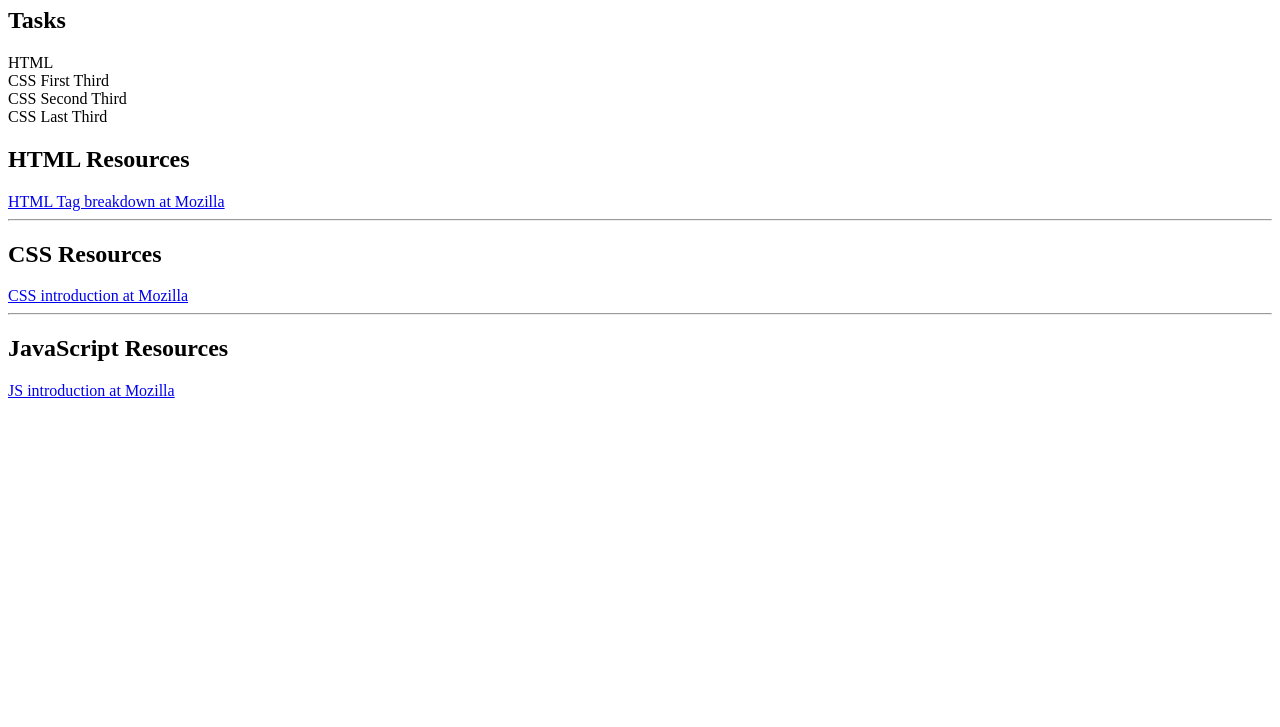
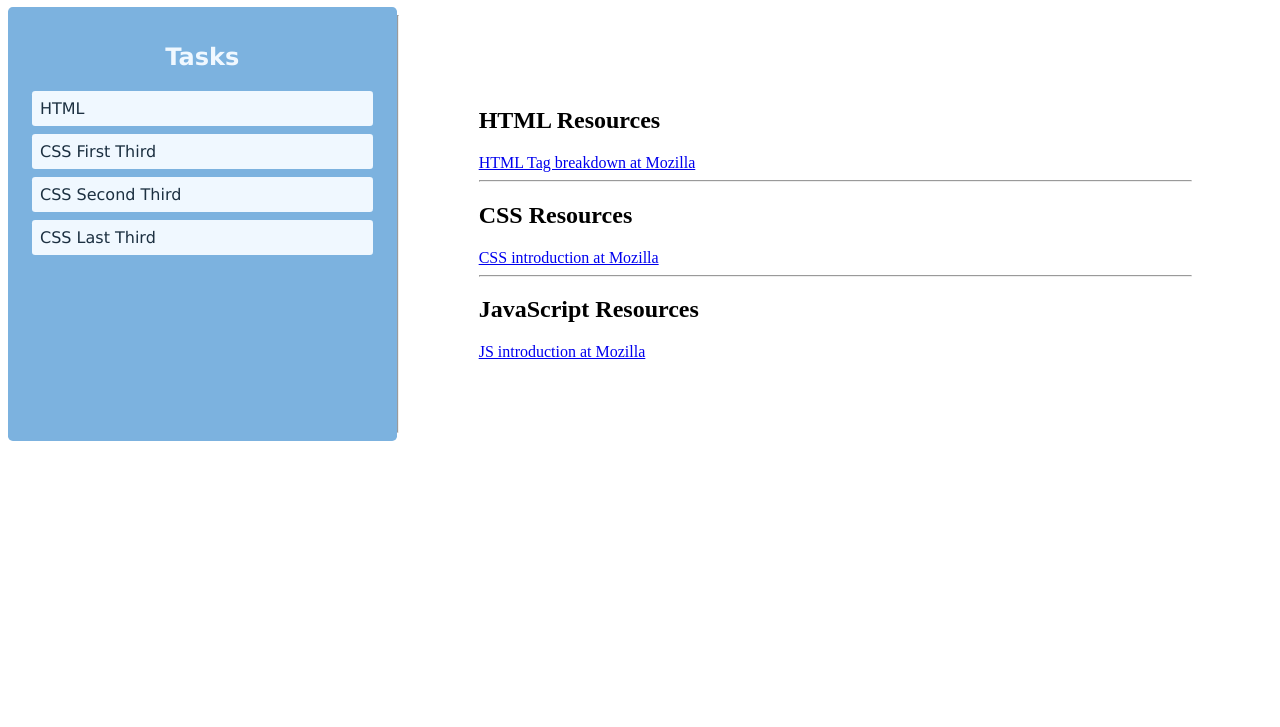
Before and after one commit to rstanton11/rstanton11.github.io, a plain HTML site: page index.html in a window 1280 px wide. Shown: the part 73-800 px from the top of the page. Drawn offline with Linux system fonts and the light colour scheme.

Commit message:
updated styling and layout

```diff
--- a/index.html
+++ b/index.html
@@ -16,17 +16,17 @@
         <!--[if lt IE 7]>
             <p class="browsehappy">You are using an <strong>outdated</strong> browser. Please <a href="#">upgrade your browser</a> to improve your experience.</p>
         <![endif]-->
-        <h1>WEB-DEV LEARNING PROJECT</h1>
-        <aside>
-            <article>
-                <h2>Tasks</h2>
-                <article>HTML</article>
-                <article>CSS First Third</article>
-                <article>CSS Second Third</article>
-                <article>CSS Last Third</article>
+        <center><h1>WEB-DEV LEARNING PROJECT</h1></center>
+        <div class=top-div>
+            <article class=task-panel>
+                <center><h2>Tasks</h2></center>
+                <article class=task>HTML</article>
+                <article class=task>CSS First Third</article>
+                <article class=task>CSS Second Third</article>
+                <article class=task>CSS Last Third</article>
             </article>
-        </aside>
-        <main>
+            <hr>
+            <main class=main-content>
                 <h2>HTML Resources</h2>
                 <a href="https://developer.mozilla.org/en-US/docs/Web/HTML/Element">HTML Tag breakdown at Mozilla</a>
 
@@ -42,6 +42,7 @@
 
 
             </main>
+        </div>
 
 
         <script src="" async defer></script>
--- a/splash-style.css
+++ b/splash-style.css
@@ -0,0 +1,28 @@
+
+.top-div {
+    display: flex;
+}
+
+main {
+    width: 66%;
+    padding: 5em;
+    border-width: 2em;
+    border-radius: .3em;
+    border-color: darkkhaki;
+}
+.task-panel {
+    padding: 1em;
+    font-family:Verdana, Geneva, Tahoma, sans-serif;
+    color: aliceblue;
+    background-color: rgb(124, 178, 223);
+    width: 33%;
+    border-radius: .3em;
+}
+
+.task {
+    color:rgb(28, 48, 65);
+    background-color: aliceblue;
+    border-radius: .2em;
+    margin: .5em;
+    padding: .5em;
+}
```
Lines whose indentation alone changed are shown as unchanged.
